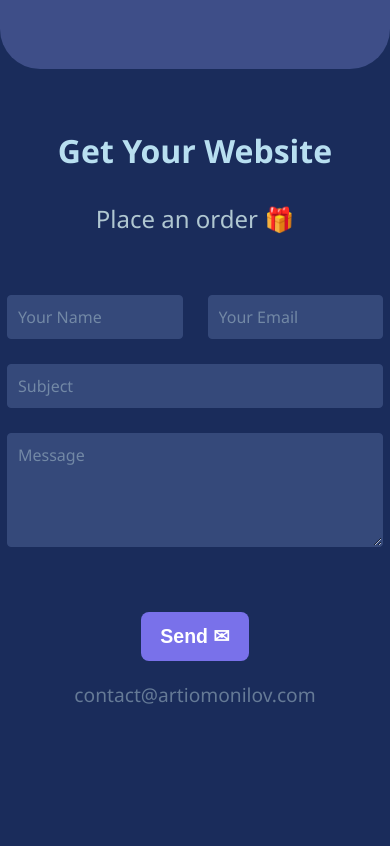
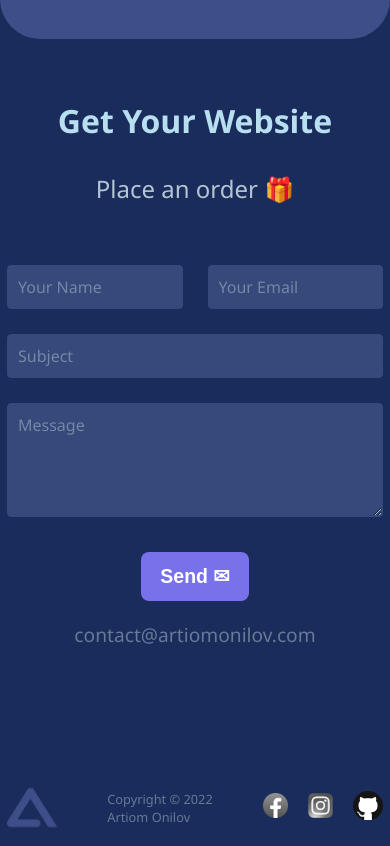
Before and after one commit to hrwire127/artiom-onilov, a React (Create React App) app: page / in a window 390 px wide. Shown: the part 3205-4051 px from the top of the page. Built offline with nearby package versions, Linux system fonts and the light colour scheme.

Commit message:
Form Adapt New

```diff
--- a/src/css/Form.css
+++ b/src/css/Form.css
@@ -66,6 +66,12 @@ form {
   }
 }
 
+@media (max-width: 664px) {
+  textarea {
+    height: 150px;
+  }
+}
+
 @media (max-width: 400px) {
   input,
   textarea {
@@ -76,4 +82,7 @@ form {
   textarea {
     height: 100px;
   }
+  .portofolio-btn-container {
+    margin-top: 10px;
+  }
 }
```
